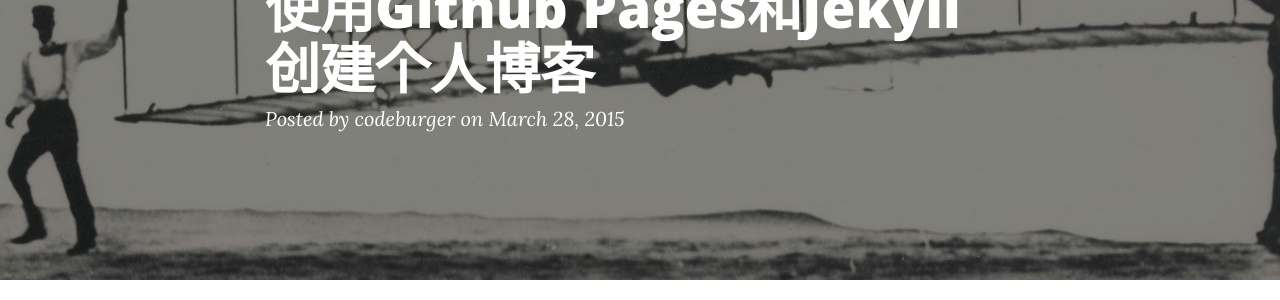
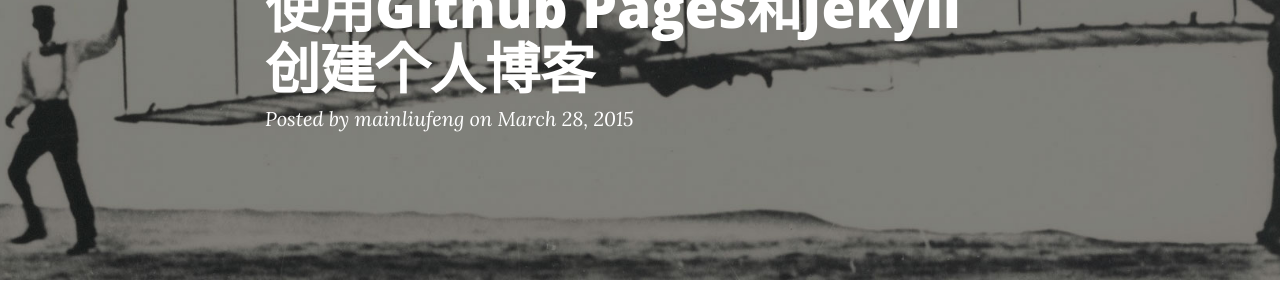
Before and after one commit to mainliufeng/Blog, a Jekyll site: the page built from _posts/2015-03-28-create-blog.markdown, in a window 1280 px wide. Shown: the part 193-493 px from the top of the page. Built offline with Jekyll 4.4.1, drawn with Linux system fonts in a browser that asks for light colours; nearby versions of some CDN libraries.

Commit message:
"codeburger" to "mainliufeng" again

```diff
--- a/_posts/2015-03-28-create-blog.markdown
+++ b/_posts/2015-03-28-create-blog.markdown
@@ -2,7 +2,7 @@
 layout:     post
 title:      "使用Github Pages和Jekyll创建个人博客"
 date:       2015-03-28 22:46:00
-author:     "codeburger"
+author:     "mainliufeng"
 header-img: "img/post-bg-01.jpg"
 ---
 
--- a/_posts/2015-04-06-mongodb-java-simple.markdown
+++ b/_posts/2015-04-06-mongodb-java-simple.markdown
@@ -2,7 +2,7 @@
 layout:     post
 title:      "Quick way using MongoDB for your Java program"
 date:       2015-04-06 19:07:00
-author:     "codeburger"
+author:     "mainliufeng"
 header-img: "img/post-bg-01.jpg"
 ---
 
--- a/package.json
+++ b/package.json
@@ -1,9 +1,9 @@
 {
-    "name": "codeburger's-blog",
-    "title": "Codeburger's Blog",
+    "name": "mainliufeng's-blog",
+    "title": "Mainliufeng's Blog",
     "version": "1.0.0",
     "homepage": "",
-    "author": "liufeng",
+    "author": "mainliufeng",
     "license": {
         "type": "Apache 2.0",
         "url": "https://github.com/IronSummitMedia/startbootstrap/blob/gh-pages/LICENSE"
```
Also changed, not shown: README.md.
